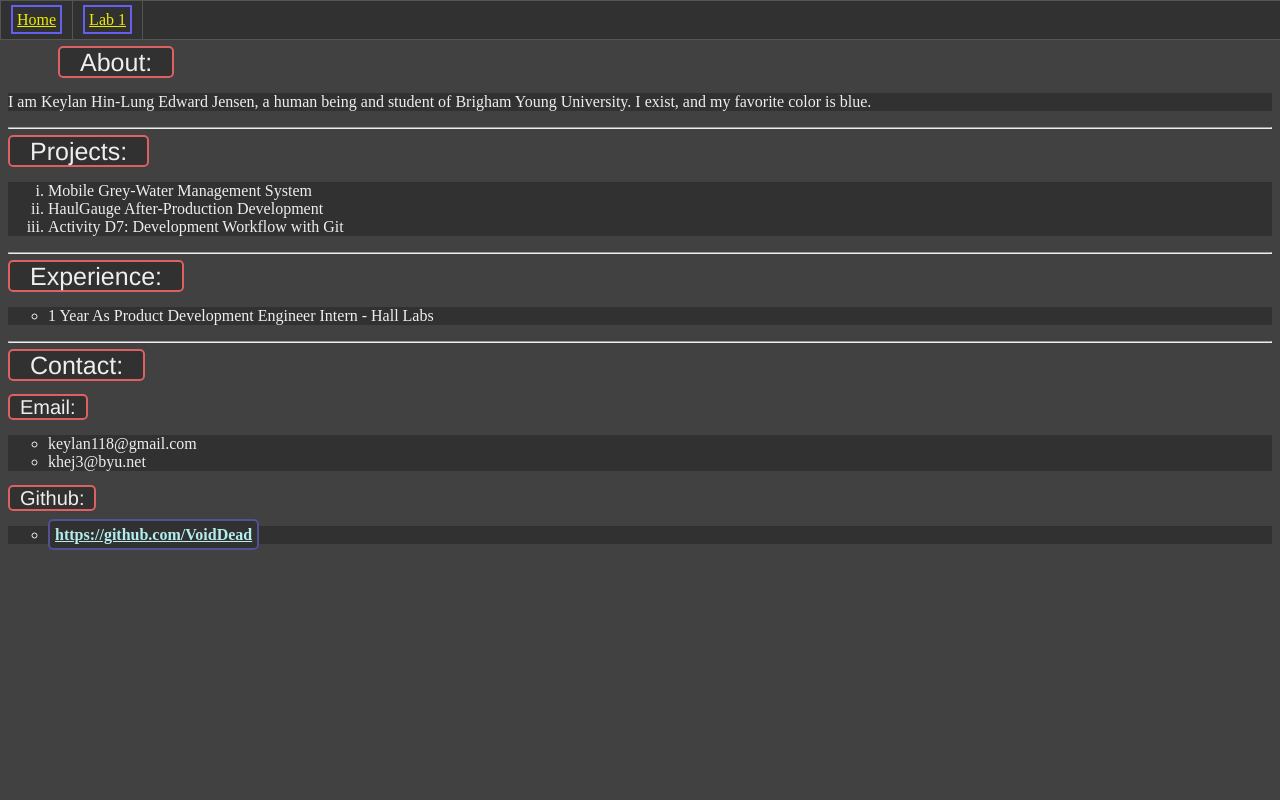
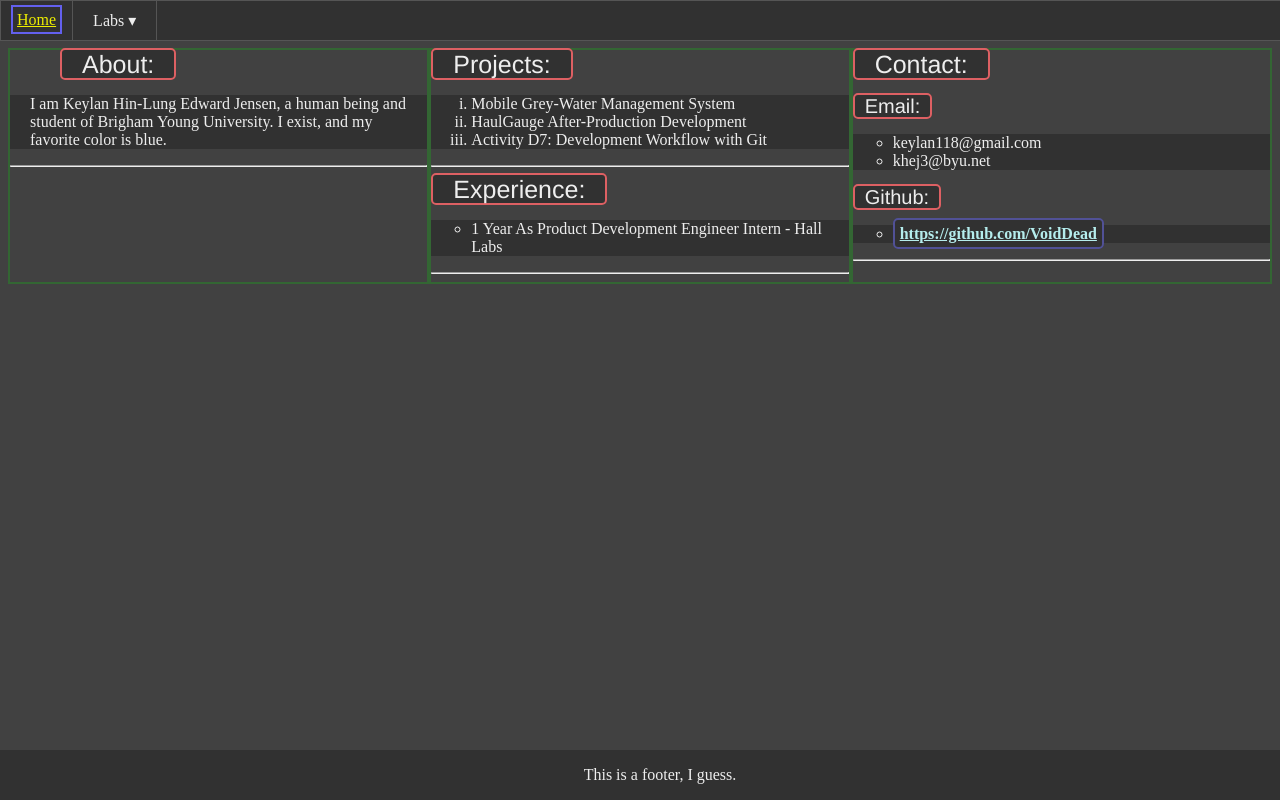
Before and after one commit to VoidDead/portfolio, a plain HTML site: page index.html in a window 1280 px wide. Drawn offline with Linux system fonts and the light colour scheme.

Commit message:
Added Flex

```diff
--- a/index.html
+++ b/index.html
@@ -7,20 +7,33 @@
 	</head>
 
 	<body>
+		<div class='menu'>
 			<ul class='navigation'>
 				<li><a href="index.html">Home</a></li>
-			<li><a href="lab1.html">Lab 1</a></li>
+				<li class='dropdown' id='longDropdown'><span>Labs ▾</span>
+					<ul class='labs-menu'>
+						<li><a href='#'>Lab 1</a></li>
+						<li><a href='#'>Lab 2</a></li>
+						<li><a href='#'>Lab 3</a></li>
+						<li><a href='#'>Lab 4</a></li>
 					</ul>
+				</li>
+			</ul>
+		</div>
 
-		<h1 id="about">About:</h1>
+		<div class='content'>
+			<div id='about'>
+				<h1 id="aboutTitle">About:</h1>
 				<p id="aboutParagraph">
 					I am Keylan Hin-Lung Edward Jensen, a human being and student of Brigham Young University. I exist, and my favorite color is blue.
 				</p>
 
 				<hr/>
-
+			</div>
+			<div id='qualifications'>
+				<div id='projects'>
 					<h1>Projects:</h1>
-		<p id="projects">
+					<p>
 						<ol>
 							<li>Mobile Grey-Water Management System</li>
 							<li>HaulGauge After-Production Development</li>
@@ -29,18 +42,21 @@
 					</p>
 
 					<hr/>
-
+				</div>
+				<div id='experience'>
 					<h1>Experience:</h1>
-		<p id="experience">
+					<p>
 						<ul>
 							<li>1 Year As Product Development Engineer Intern - Hall Labs</li>
 						</ul>
 					</p>
 
 					<hr/>
-
+				</div>
+			</div>
+			<div id='contact'>
 				<h1>Contact:</h1>
-		<p id="contact">
+				<p>
 					<h2>Email:</h2>
 					<ul>
 						<li>keylan118@gmail.com</li>
@@ -51,5 +67,13 @@
 						<li><a class='button' href="https://github.com/VoidDead">https://github.com/VoidDead</a></li>
 					</ul>
 				</p>
+				<hr/>
+			</div>
+
+		</div>
+
+		<div class='footer'>
+			<p id='footer'>This is a footer, I guess.</p>
+		</div>
 	</body>
 </html>
--- a/styles.css
+++ b/styles.css
@@ -1,5 +1,5 @@
 body {
-	color: #EEEEEE;
+	color: #EEE;
 	background-color: #414141;
 }
 
@@ -10,8 +10,20 @@ a {
 	background-color: #313131;
 }
 
-ol, ul, p {
+p {
 	background-color: #313131;
+	padding-left: 20px;
+	padding-right:20px;
+}
+.content ol {
+	background-color: #313131;
+	padding-left: 40px;
+	padding-right: 20px;
+}
+.content ul {
+	background-color: #313131;
+	padding-left: 40px;
+	padding-right: 20px;
 }
 
 
@@ -53,8 +65,8 @@ h1 {
 	width: 100%;
 	height:auto;
 	position: fixed;
-	overflow: hidden;
 	border: 1px solid #555;
+	background-color: #313131;
 }
 .navgation a {
 	display: block;
@@ -70,6 +82,9 @@ h1 {
 	border-right: 1px solid #555;
 	padding:10px;
 }
+.navigation li:first-child {
+	border-right:none;
+}
 /*.navigation li:last-child {
 	border-right: none;
 }*/
@@ -82,7 +97,7 @@ body {
 }
 
 
-#about {
+#aboutTitle {
 	margin-left:50px;
 	margin-top:50px;
 }
@@ -101,3 +116,92 @@ ul {
 ol {
 	list-style-type: lower-roman;
 }
+
+
+.footer, .content, .menu {
+	margin:0;
+	padding:0;
+	box-sizing:border-box;
+}
+
+.footer {
+	text-align:center;
+	position: fixed;
+	left: 0;
+	bottom: 0;
+	width: 100%;
+	background-color:#313131;
+}
+
+.content {
+	display: flex;
+	justify-content:space-around;
+	flex-wrap:wrap;
+	flex-direction:row;
+}
+
+#about {
+	order: 0;
+	flex:1;
+	border: 2px solid #363;
+}
+#qualifications {
+	order: 1;
+	flex:1;
+	border: 2px solid #363;
+}
+#contact {
+	order: 3;
+	flex:1;
+	border: 2px solid #363;
+}
+
+#footer {
+	width:100%;
+	background-color:transparent;
+}
+
+.dropdown {
+	position: relative;
+	background-color: #313131;
+	border-left: 1px solid #555;
+}
+.dropdown > span {
+	cursor: pointer;
+	position: relative;
+	z-index: 2;
+}
+.labs-menu {
+	display:none;
+}
+.dropdown:hover .labs-menu {
+	display: flex;
+	flex-direction: column;
+	align-items:center;
+	padding-top: 60px;
+
+	position: absolute;
+	top: -19px;
+	left: -41px;
+	z-index: 1;
+}
+.labs-menu ul {
+	padding-left: 0;
+	padding-right: 0;
+}
+.labs-menu li {
+	list-style: none;
+	border: 1px solid #555;
+	/*width: 50px;*/
+	background-color: #313131;
+
+	padding: 10px 10px 10px 10px;
+	margin: 0px;
+}
+.labs-meni li:last-of-type {
+	border-bottom: none;
+}
+#longDropdown {
+	padding-left: 20px;
+	padding-right: 20px;
+}
```
Lines whose indentation alone changed are shown as unchanged.
